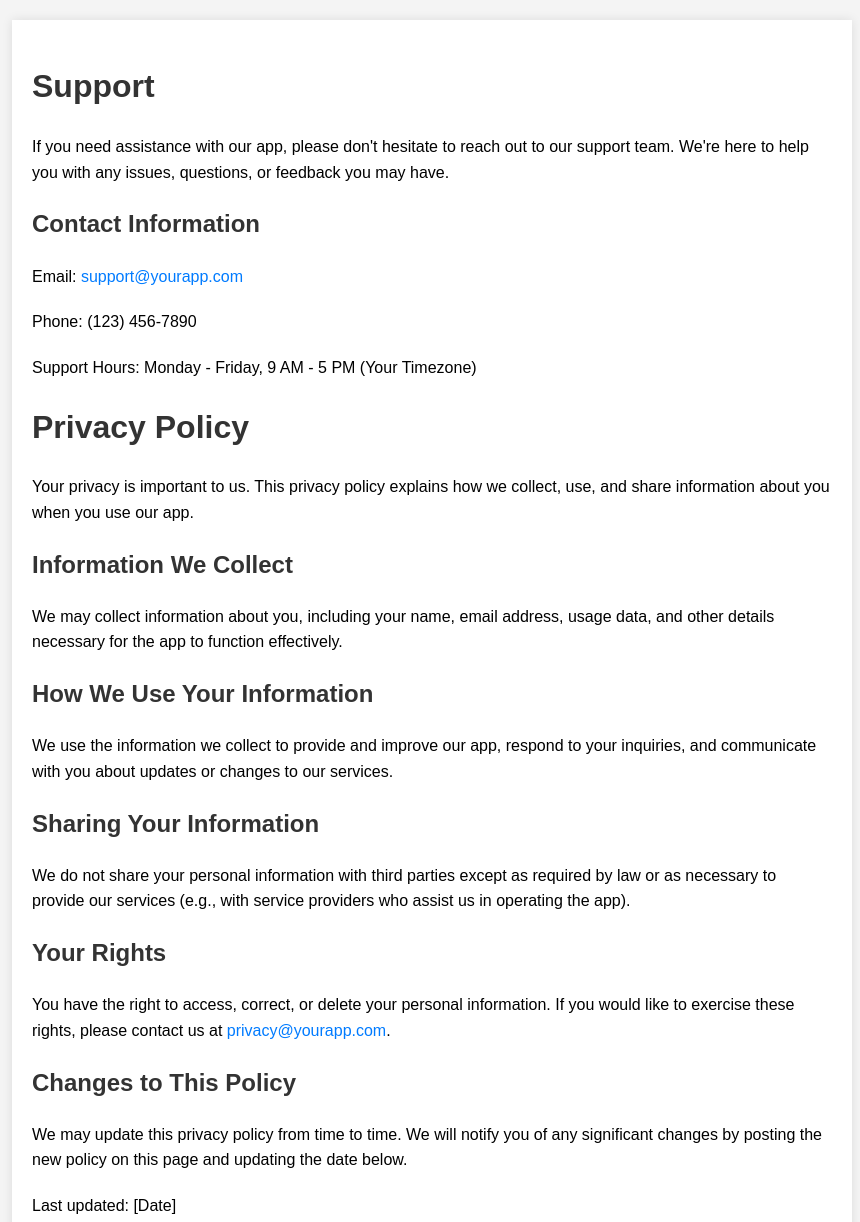
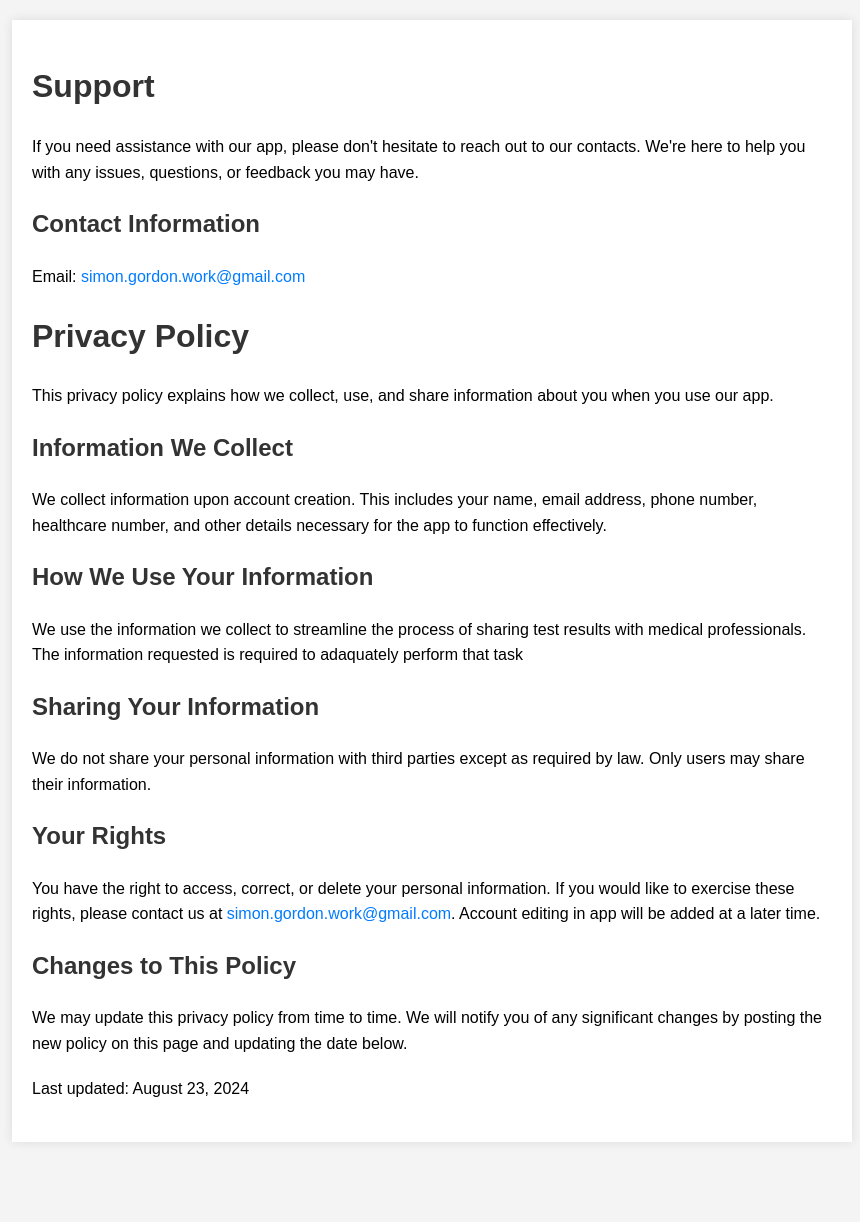
Before and after one commit to gordons34/gordons34.github.io, a plain HTML site: page index.html in a window 1280 px wide. Shown: the whole page, without its empty margins (208-1068 px from the left). After the commit the page ends 1162 px from the top, so only its background shows below. Drawn offline with Linux system fonts and the light colour scheme.

Commit message:
finishing the support page

```diff
--- a/index.html
+++ b/index.html
@@ -37,31 +37,29 @@
 <body>
     <div class="container">
         <h1>Support</h1>
-        <p>If you need assistance with our app, please don't hesitate to reach out to our support team. We're here to help you with any issues, questions, or feedback you may have.</p>
+        <p>If you need assistance with our app, please don't hesitate to reach out to our contacts. We're here to help you with any issues, questions, or feedback you may have.</p>
         <h2>Contact Information</h2>
-        <p>Email: <a href="mailto:support@yourapp.com">support@yourapp.com</a></p>
-        <p>Phone: (123) 456-7890</p>
-        <p>Support Hours: Monday - Friday, 9 AM - 5 PM (Your Timezone)</p>
+        <p>Email: <a href="mailto:simon.gordon.work@gmail.com">simon.gordon.work@gmail.com</a></p>
 
         <h1>Privacy Policy</h1>
-        <p>Your privacy is important to us. This privacy policy explains how we collect, use, and share information about you when you use our app.</p>
+        <p>This privacy policy explains how we collect, use, and share information about you when you use our app.</p>
 
         <h2>Information We Collect</h2>
-        <p>We may collect information about you, including your name, email address, usage data, and other details necessary for the app to function effectively.</p>
+        <p>We collect information upon account creation. This includes your name, email address, phone number, healthcare number, and other details necessary for the app to function effectively.</p>
 
         <h2>How We Use Your Information</h2>
-        <p>We use the information we collect to provide and improve our app, respond to your inquiries, and communicate with you about updates or changes to our services.</p>
+        <p>We use the information we collect to streamline the process of sharing test results with medical professionals. The information requested is required to adaquately perform that task</p>
 
         <h2>Sharing Your Information</h2>
-        <p>We do not share your personal information with third parties except as required by law or as necessary to provide our services (e.g., with service providers who assist us in operating the app).</p>
+        <p>We do not share your personal information with third parties except as required by law. Only users may share their information.</p>
 
         <h2>Your Rights</h2>
-        <p>You have the right to access, correct, or delete your personal information. If you would like to exercise these rights, please contact us at <a href="mailto:privacy@yourapp.com">privacy@yourapp.com</a>.</p>
+        <p>You have the right to access, correct, or delete your personal information. If you would like to exercise these rights, please contact us at <a href="mailto:simon.gordon.work@gmail.com">simon.gordon.work@gmail.com</a>. Account editing in app will be added at a later time.</p>
 
         <h2>Changes to This Policy</h2>
         <p>We may update this privacy policy from time to time. We will notify you of any significant changes by posting the new policy on this page and updating the date below.</p>
 
-        <p>Last updated: [Date]</p>
+        <p>Last updated: August 23, 2024</p>
     </div>
 </body>
 </html>
```
